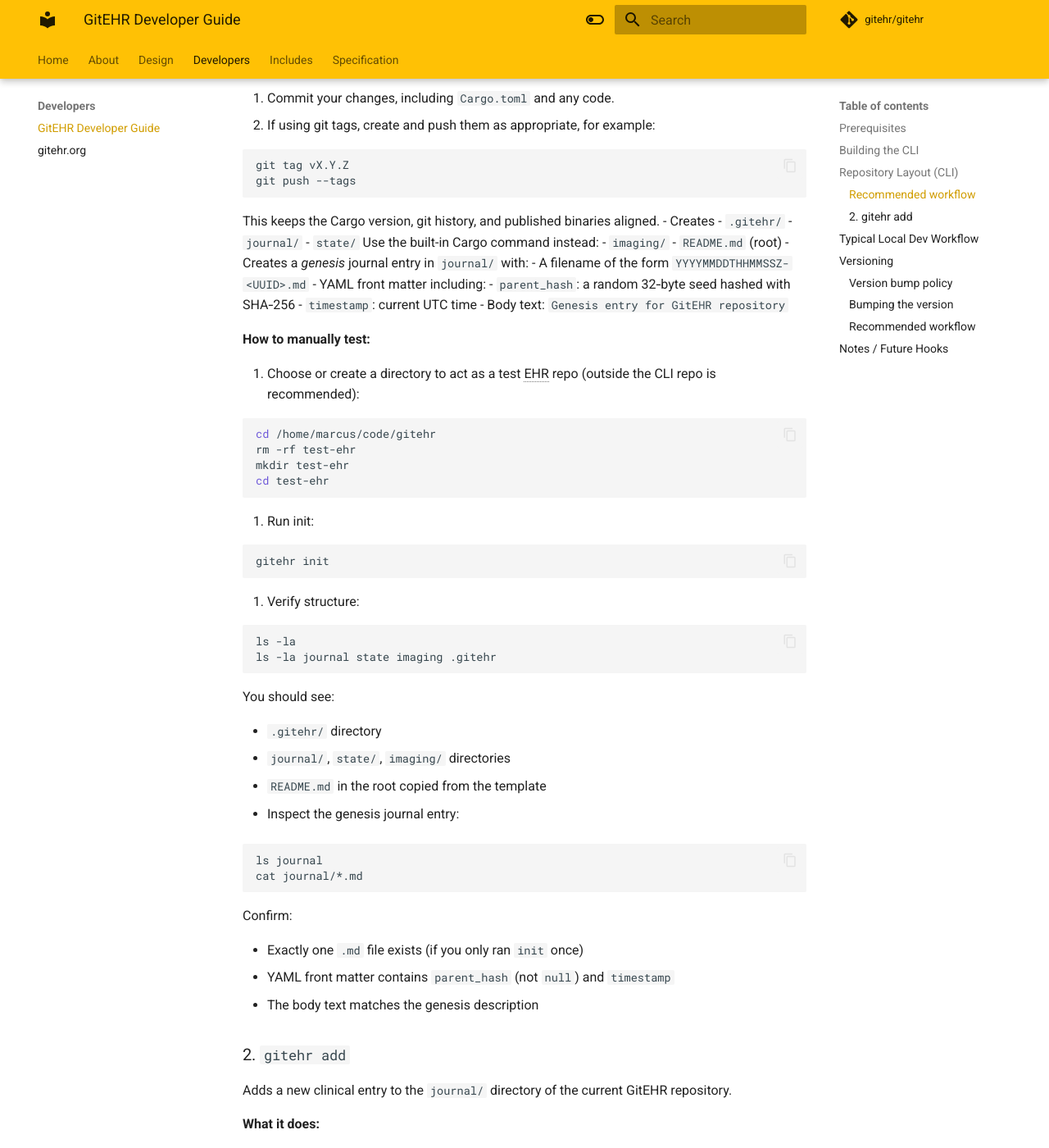
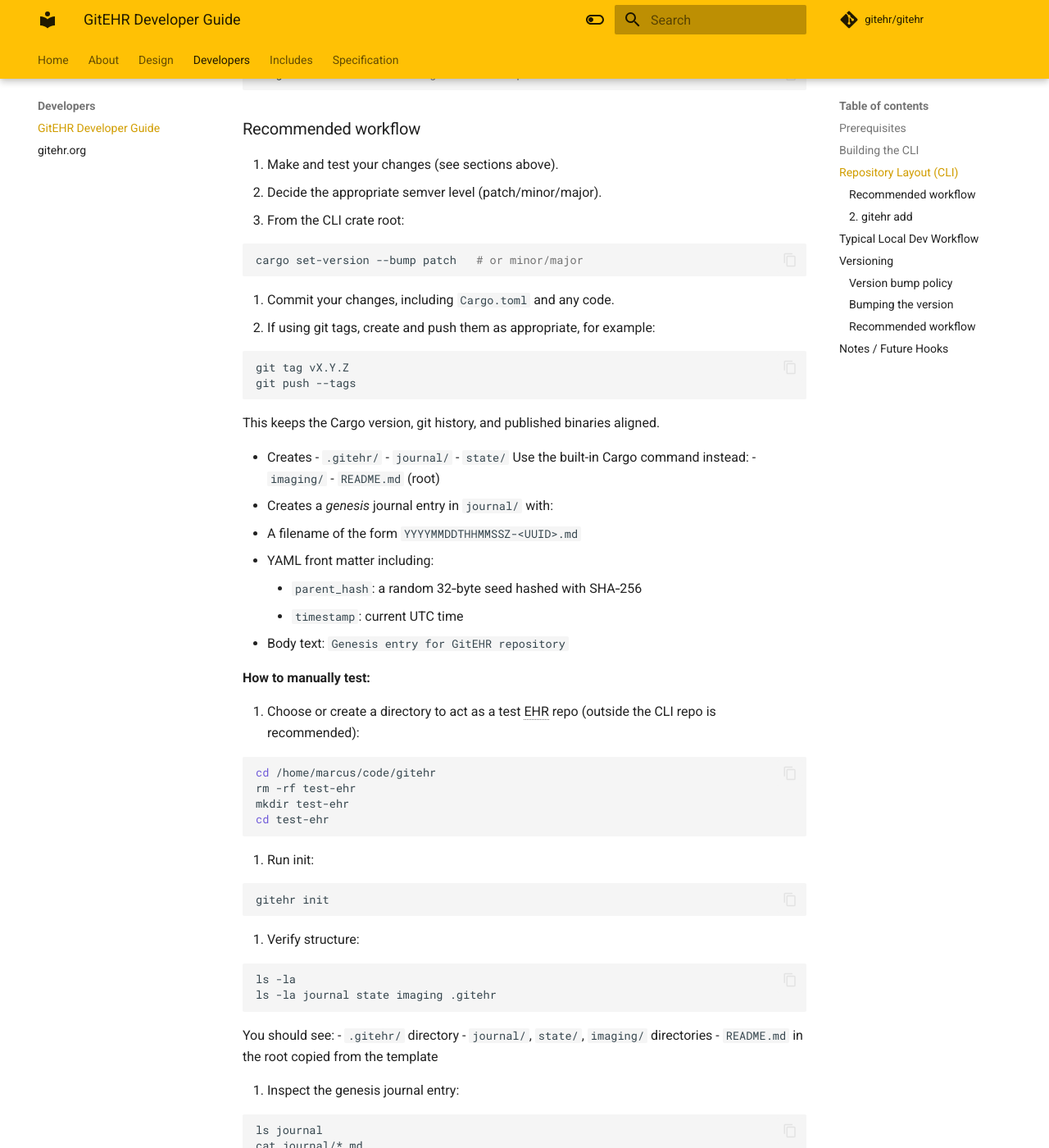
Before and after one commit to gitehr/gitehr, an MkDocs documentation site: the page built from docs/developers/developers.md, in a window 1280 px wide and 1400 px high, scrolled down 1553 px. Shown: the whole window at 82% size. Built offline with MkDocs 1.6.1 and Material for MkDocs 9.7.7, drawn with Linux system fonts in a browser that asks for light colours; comment, search, counter and statistics services are not loaded; some of the changed text lies outside the part shown.

Commit message:
Update developer guide with mise installation instructions and improve formatting

````diff
--- a/docs/developers/developers.md
+++ b/docs/developers/developers.md
@@ -6,7 +6,20 @@
 
 - `cargo` available on your PATH
 
+I can recommend the use of [`mise`](https://mise.jdx.dev/) as general development toolchain manager, it can handle the installation and versioning of Rust and many other languages. once you have `mise` installed, you can install Rust with:
+
+```sh
+mise install rust
+```
+
+Then activate it in your shell:
+
+```sh
+mise use rust
+```
+
 ## Building the CLI
+
 From the CLI project root:
 
 ```sh
@@ -43,14 +56,13 @@
   - `init.rs` – repository initialization logic (creates folders + genesis entry)
   - `journal.rs` – journal entry creation and chaining
 
-
-
 From the CLI crate root (where `Cargo.toml` lives):
 
 ```sh
 cd gitehr
 cargo set-version --bump patch   # or: minor, major
 ```
+
 ```sh
 cargo build      # or: cargo install --path .
 ```
@@ -74,14 +86,10 @@
    ```
 
 This keeps the Cargo version, git history, and published binaries aligned.
-  - Creates
-    - `.gitehr/`
-    - `journal/`
-    - `state/`
-Use the built-in Cargo command instead:
-    - `imaging/`
-    - `README.md` (root)
-- Creates a *genesis* journal entry in `journal/` with:
+
+- Creates - `.gitehr/` - `journal/` - `state/`
+  Use the built-in Cargo command instead: - `imaging/` - `README.md` (root)
+- Creates a _genesis_ journal entry in `journal/` with:
   - A filename of the form `YYYYMMDDTHHMMSSZ-<UUID>.md`
   - YAML front matter including:
     - `parent_hash`: a random 32‑byte seed hashed with SHA‑256
@@ -113,7 +121,6 @@
    ```
 
    You should see:
-
    - `.gitehr/` directory
    - `journal/`, `state/`, `imaging/` directories
    - `README.md` in the root copied from the template
@@ -126,7 +133,6 @@
    ```
 
    Confirm:
-
    - Exactly one `.md` file exists (if you only ran `init` once)
    - YAML front matter contains `parent_hash` (not `null`) and `timestamp`
    - The body text matches the genesis description
@@ -170,7 +176,6 @@
    ```
 
    Confirm for the newest entry:
-
    - `parent_hash` is **different** from the genesis seed hash
    - `parent_hash` matches the SHA‑256 hash of the full contents of the previous entry file
    - The body contains `First clinical entry` (or your provided text)
@@ -232,13 +237,13 @@
 ### Version bump policy
 
 - **PATCH** (`x.y.z -> x.y.(z+1)`)
-   - Backwards-compatible bug fixes or internal changes that don’t affect the public CLI surface or on‑disk data layout.
+  - Backwards-compatible bug fixes or internal changes that don’t affect the public CLI surface or on‑disk data layout.
 - **MINOR** (`x.y.z -> x.(y+1).0`)
-   - Backwards-compatible feature additions.
-   - New commands, new flags, or new fields that older clients can safely ignore.
+  - Backwards-compatible feature additions.
+  - New commands, new flags, or new fields that older clients can safely ignore.
 - **MAJOR** (`x.y.z -> (x+1).0.0`)
-   - Breaking changes to the CLI interface or on-disk format.
-   - Anything that may invalidate existing EHR repos or tools built on top of GitEHR.
+  - Breaking changes to the CLI interface or on-disk format.
+  - Anything that may invalidate existing EHR repos or tools built on top of GitEHR.
 
 ### Bumping the version
 
@@ -269,16 +274,16 @@
 2. Decide the appropriate semver level (patch/minor/major).
 3. From the repo root:
 
-    ```sh
-    ./scripts/bump_version.sh patch   # or minor/major
-    ```
+   ```sh
+   ./scripts/bump_version.sh patch   # or minor/major
+   ```
 
 4. Commit your changes, including `gitehr/Cargo.toml` and any code.
 5. If using git tags, push them:
 
-    ```sh
-    git push --tags
-    ```
+   ```sh
+   git push --tags
+   ```
 
 This keeps the Cargo version, git history, and published binaries aligned.
 
````
